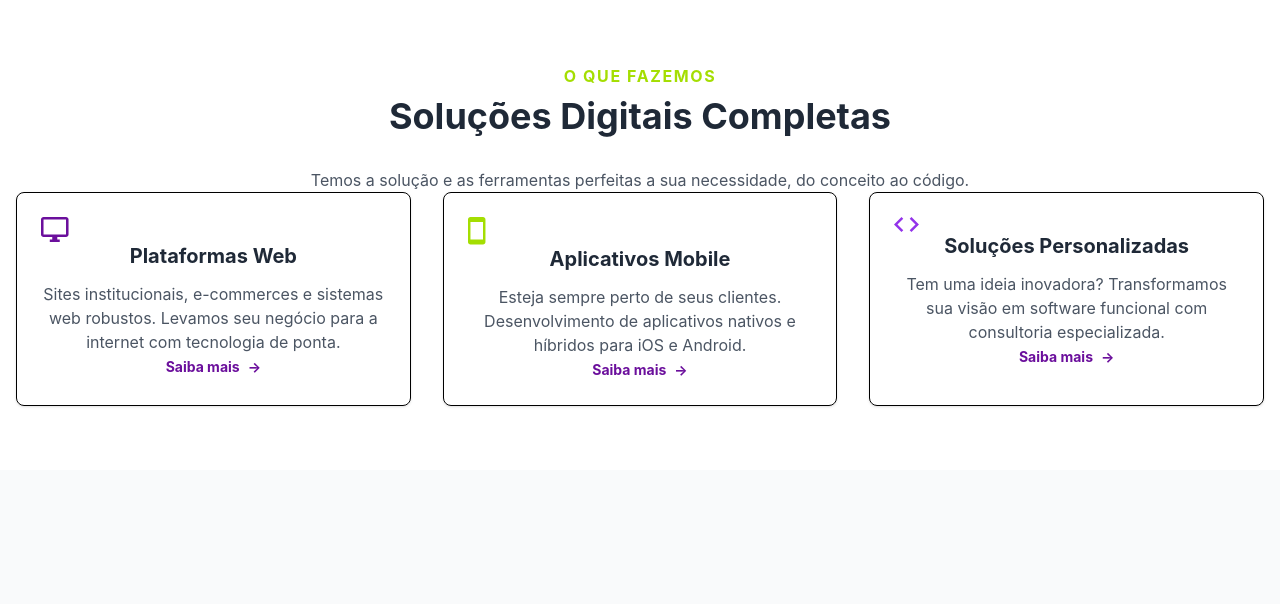
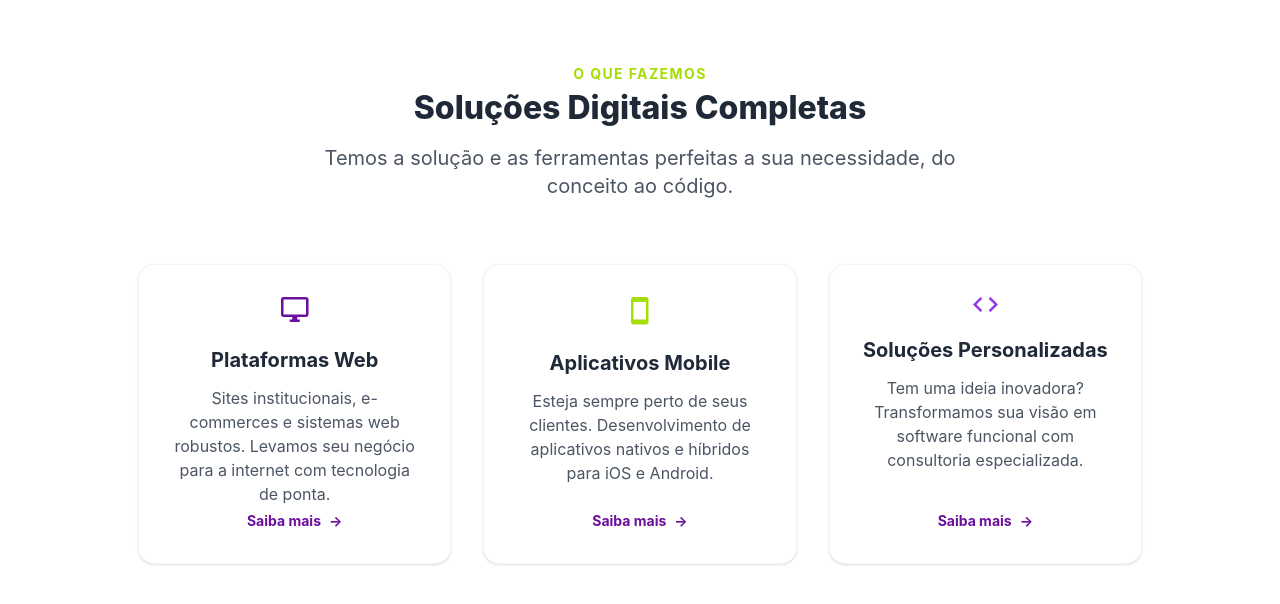
Before and after one commit to Caspessoa/HutDesignB, a React (Vite) app: page / in a window 1280 px wide. Shown: the top 604 px of the page. Built offline with nearby package versions, Linux system fonts and the light colour scheme.

Commit message:
style: ajusta os espaçamentos dos componentes

```diff
--- a/src/sections/Landing2/Solucoes_cards.jsx
+++ b/src/sections/Landing2/Solucoes_cards.jsx
@@ -4,26 +4,37 @@ import smartphoneIcon from '../../assets/solucoes-cards-icons/smartphone-icon.sv
 
 export default function SolucoesDigitais() {
   return (
-    <section className="py-16 bg-white">
+    <section className="py-16 bg-[#FFFFFF]">
 
-      <div className="container mx-auto px-4 text-center">
+      <div className="container max-w-[1100px] mx-auto px-8 flex flex-col items-center gap-10">
 
-        <h4 className="text-[#A4DE02] font-bold tracking-widest mb-2">
-            O QUE FAZEMOS
-        </h4>
+        <div className="textos flex flex-col items-center text-center px-4">
 
-        <h2 className="text-4xl font-bold text-[#1F2937] mb-8">
-          Soluções Digitais Completas
-        </h2>
+          {/* Subtitulo verde */}
+           <span className="text-[#A4DE02] text-sm font-bold uppercase tracking-widest mb-1">
+              O QUE FAZEMOS
+            </span>
 
-        <p className="text-[#4B5563]">Temos a solução e as ferramentas perfeitas a sua necessidade, do conceito ao código.</p>
+          {/* Título da seção*/}
+          <h2 className="text-[#1F2937] text-2xl md:text-[32px] font-extrabold mb-4 max-w-2xl leading-tight">
+            Soluções Digitais Completas
+          </h2>
 
-        <div className="grid grid-cols-1 md:grid-cols-3 gap-8">
+          {/* Parágrafo de descrição */}
+          <p className="text-[#4B5563] text-base md:text-xl max-w-2xl">
+            Temos a solução e as ferramentas perfeitas a sua necessidade, do conceito ao código.
+          </p>
+
+        </div>
+
+
+
+        <div className="grid grid-cols-1 sm:grid-cols-2 lg:grid-cols-3 gap-8 px-4 justify-items-center mt-6">
 
           {/* --- CARD 1: PLATAFORMAS WEB --- */}
-          <div className="card1 p-6 border rounded-lg shadow-sm">
+          <div className="card1 w-full md:max-w-[384px] min-h-[300px] p-8 rounded-[16px] border border-gray-100 bg-white flex flex-col items-center text-center shadow-sm">
 
-            <div className='iconeMonitor'>
+            <div className='iconeMonitor mb-6'>
               <img src={monitorIcon} alt='Monitor'/>
             </div>
 
@@ -42,9 +53,9 @@ export default function SolucoesDigitais() {
           </div>
 
           {/* --- CARD 2: APLICATIVOS MOBILE --- */}
-          <div className="card2 p-6 border rounded-lg shadow-sm">
+          <div className="card2 w-full md:max-w-[384px] min-h-[300px] p-8 rounded-[16px] border border-gray-100 bg-white flex flex-col items-center text-center shadow-sm">
 
-            <div className='iconeSmartphone'>
+            <div className="iconeSmartphone mb-6">
               <img src={smartphoneIcon} alt='Smartphone'/>
             </div>
 
@@ -63,9 +74,9 @@ export default function SolucoesDigitais() {
           </div>
 
           {/* --- CARD 3: Solucoes Personalizadas --- */}
-          <div className="card3 p-6 border rounded-lg shadow-sm">
+          <div className="card3 w-full md:max-w-[384px] min-h-[300px] p-8 rounded-[16px] border border-gray-100 bg-white flex flex-col items-center text-center shadow-sm">
 
-            <div className='iconeCode'>
+            <div className='iconeCode mb-6'>
               <img src={codeIcon} alt='Code'/>
             </div>
 
```
